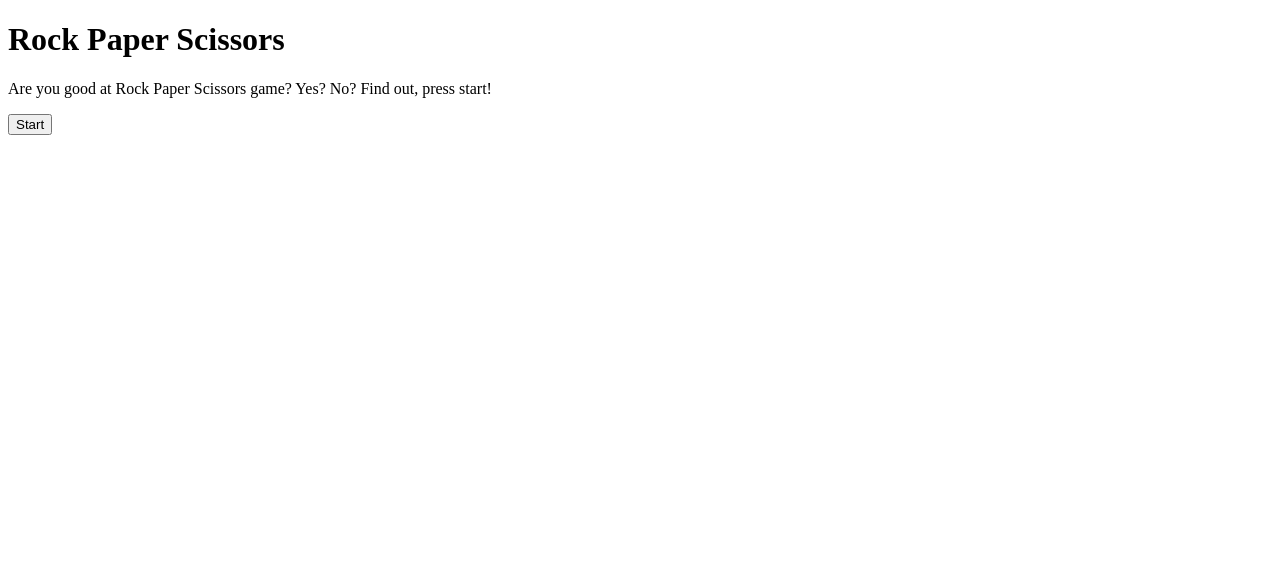
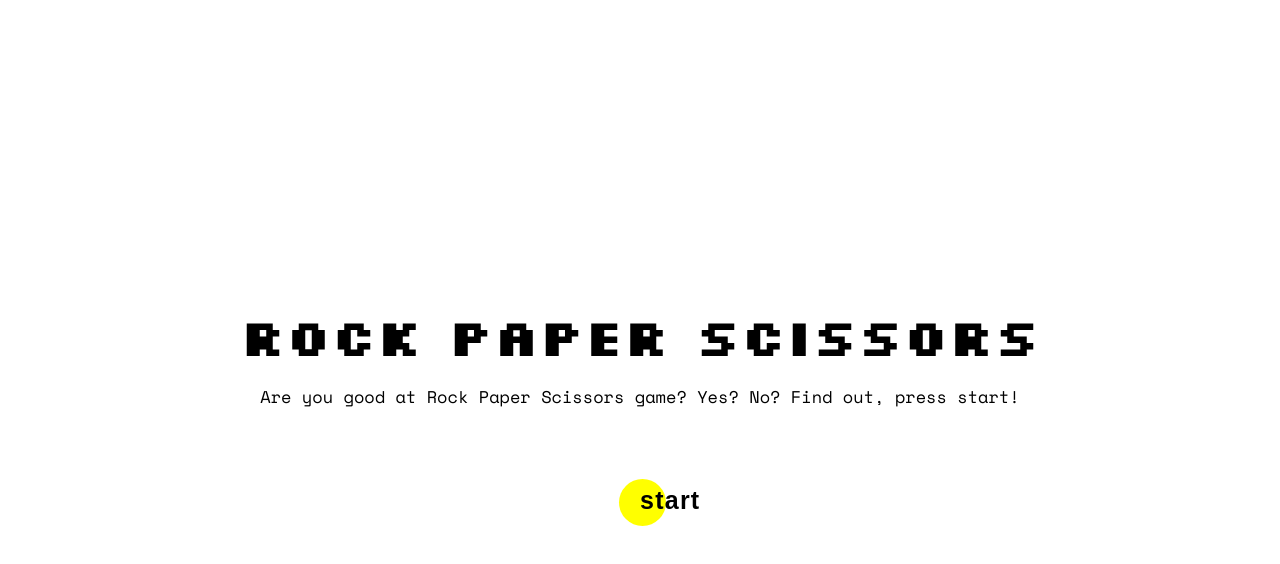
Before and after one commit to anndcodes/rock-paper-scissors, a plain HTML site: page index.html in a window 1280 px wide. Drawn offline with nearby package versions, Linux system fonts and the light colour scheme.

Commit message:
feat:add style.css and page intro style

```diff
--- a/index.html
+++ b/index.html
@@ -4,26 +4,28 @@
   <meta charset="UTF-8">
   <meta http-equiv="X-UA-Compatible" content="IE=edge">
   <meta name="viewport" content="width=device-width, initial-scale=1.0">
-  <title>Rock-Paper-Scissors</title>
+  <title>Rock Paper Scissors</title>
+  <link rel="stylesheet" href="style.css">
+  <link rel="stylesheet" href="https://fonts.googleapis.com/css2?family=Material+Symbols+Outlined:opsz,wght,FILL,GRAD@48,400,0,0" />
 </head>
 <body>
-  <h1>Rock Paper Scissors</h1>
+
+    <h1 id="title">Rock Paper Scissors</h1>
 
   <div class="intro">
-    <p>Are you good at Rock Paper Scissors game? Yes? No? Find out, press start!</p>
-  <button id="start-game">Start</button>
+    <p class="intro-paragraph">Are you good at Rock Paper Scissors game? Yes? No? Find out, press start!</p>
+    <button id="start-game">
+      <span>start</span>
+    </button>
   </div>
 
   <div class="game-play">
     <button class="btn" id="rock">Rock</button>
     <button class="btn" id="paper">Paper</button>
     <button class="btn" id="scissors">Scissors</button>
-
     <div class="rounds-results"></div>
-
     <div class="user-score">User Score: </div>
     <div class="comp-score">Computer Score: </div>
-
     <div class="final-result"></div>
   </div>
 
--- a/script.js
+++ b/script.js
@@ -144,7 +144,8 @@ function start() {
   startGame.addEventListener("click", () => {
     gamePlay.removeAttribute("hidden");
   game();
-    intro.setAttribute("hidden", "");
+    // intro.setAttribute("hidden", "");
+    intro.style.display = 'none';
   })
 }
 
--- /dev/null
+++ b/style.css
@@ -0,0 +1,84 @@
+@import url('https://fonts.googleapis.com/css2?family=Silkscreen:wght@400;700&family=Space+Mono:wght@400;700&display=swap');
+
+* {
+  box-sizing: border-box;
+  margin: 0;
+  padding: 0;
+}
+
+html {
+  height: 100%;
+  width: 100%;
+  font-size: 62.5%;
+}
+
+body {
+  background: #fff;
+  color: #000;
+  font-family: 'Space Mono', monospace;
+  height: 100vh;
+  display: flex;
+  flex-direction: column;
+  justify-content: center;
+  align-items: center;
+}
+
+/* ======= intro page ======= */
+.intro {
+  display: flex;
+  flex-direction: column;
+  align-items: center;
+}
+
+h1 {
+  font-family: 'Silkscreen', cursive;
+  font-size: 5.2rem;
+}
+
+.intro-paragraph {
+  margin: 1.5rem;
+  font-size: 1.7rem;
+}
+
+button {
+  border: none;
+  background: none;
+  cursor: pointer;
+  color: inherit;
+}
+
+/* start game button */
+#start-game {
+  position: relative;
+  margin-top: 5rem;
+  width: 1.5rem;
+  height: 1.5rem;
+  padding: 1.2rem 1.8rem;
+  transition: all 0.2s ease;
+}
+
+#start-game:before {
+  content: "";
+  position: absolute;
+  top: -4.5rem;
+  left: -0.3rem;
+  display: block;
+  margin-top: 5rem;
+  border-radius: 50px;
+  background:#ff0;
+  width: 4.7rem;
+  height: 4.7rem;
+  transition: all 0.3s ease;
+}
+
+#start-game span {
+  position: relative;
+  font-size: 2.5rem;
+  font-weight: 700;
+  letter-spacing: 0.05em;
+}
+
+#start-game:hover:before {
+  width: 290%;
+  background: #ff0;
+ }
```
